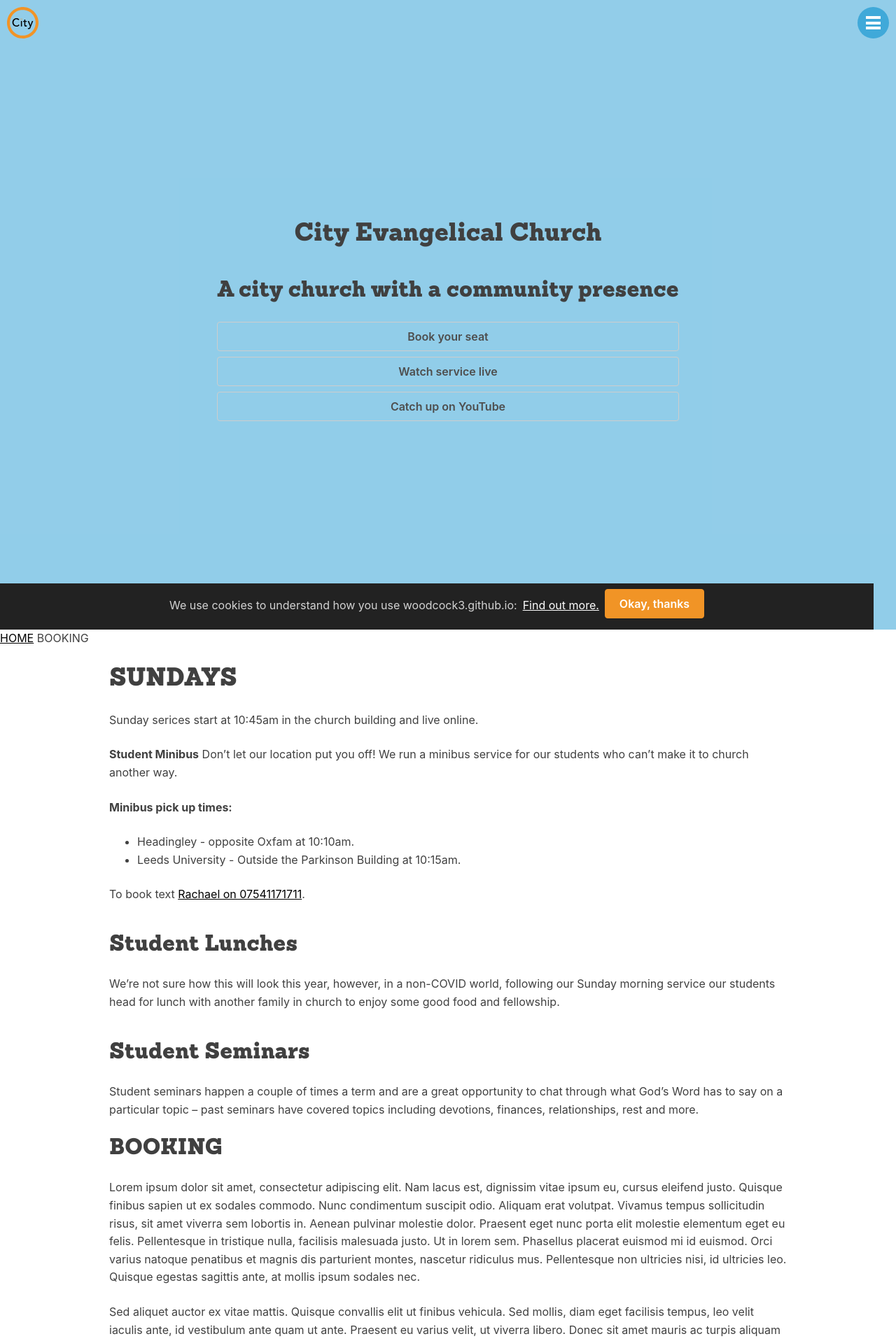
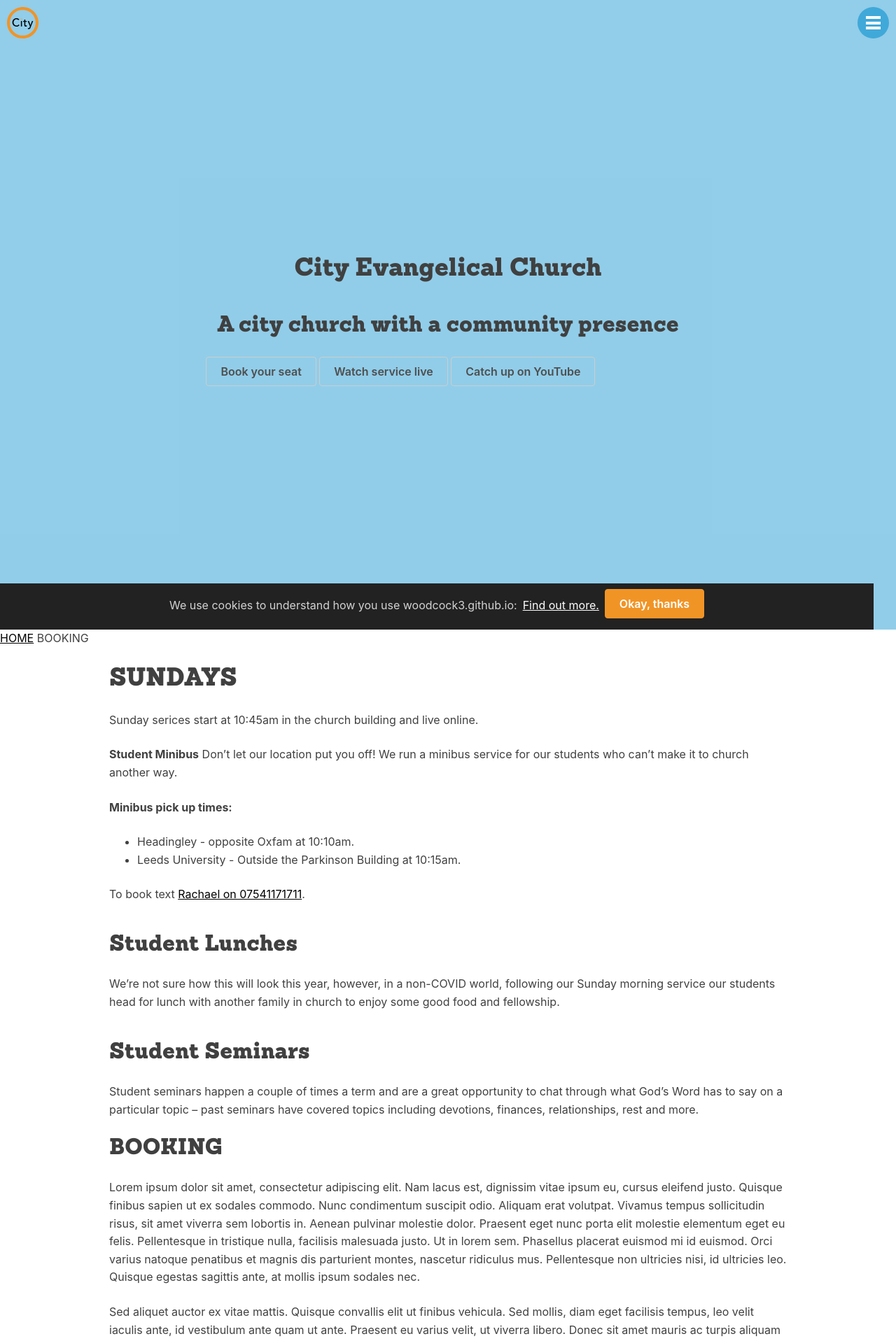
Before and after one commit to woodcox/city-jekyll, a Jekyll site: the page built from pages/_sunday/2021-01-03-booking.md, in a window 1280 px wide. Shown: the top 1917 px of the page at 70% size. Built offline with Jekyll 4.4.1, drawn with Linux system fonts in a browser that asks for light colours.

Commit message:
Update hero.html

```diff
--- a/_includes/components/hero.html
+++ b/_includes/components/hero.html
@@ -2,8 +2,12 @@
   <div class="hero-text">
     <h1>City Evangelical Church</h1>
     <h2>A city church with a community presence</h2>
-    <button class="full-button muted-button">Book your seat</button>
-    <button class="full-button muted-button">Watch service live</button>
-    <button class="full-button muted-button">Catch up on YouTube</button>
+    <div class="flex-row">
+      <div class="one-third hero-buttons">
+        <button class="muted-button">Book your seat</button>
+        <button class="muted-button">Watch service live</button>
+        <button class="muted-button">Catch up on YouTube</button>
+      </div>
+    </div>
   </div>
 </section>
```
